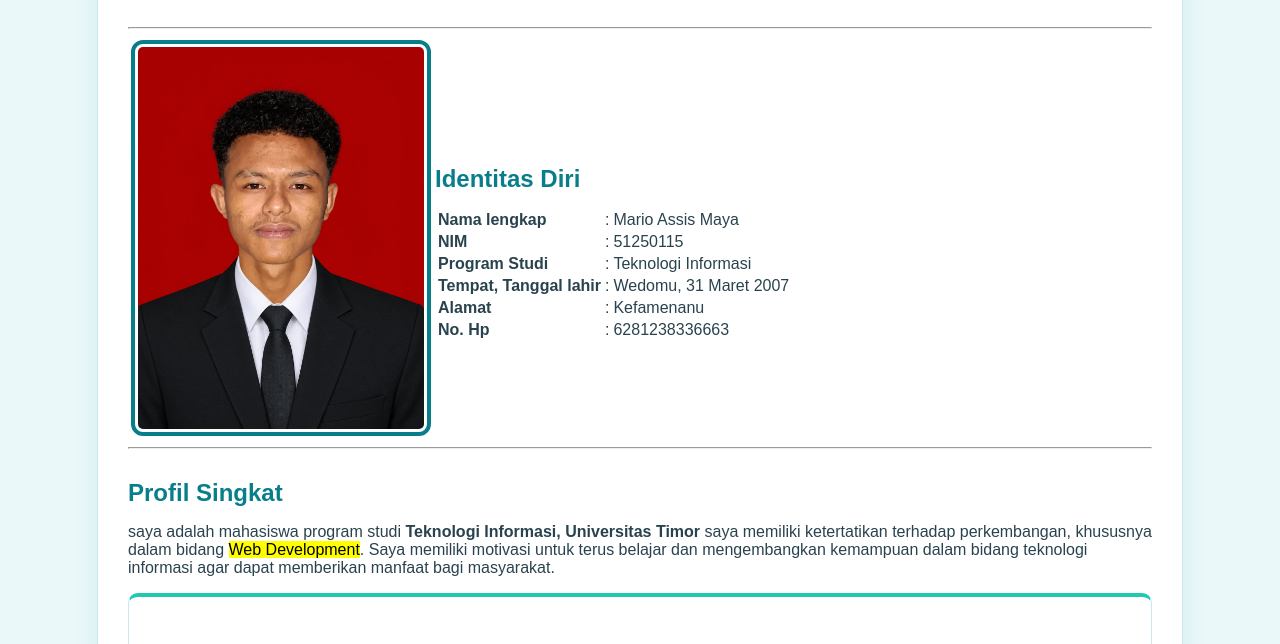
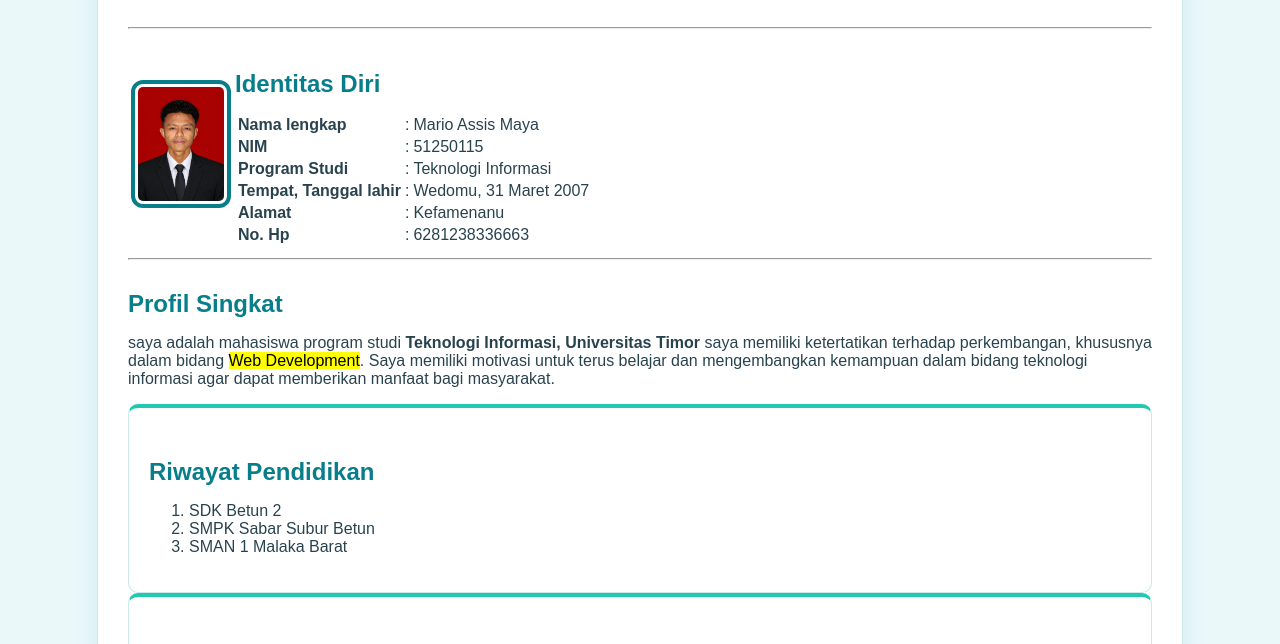
Before and after one commit to onoxz123/cv-mario, a plain HTML site: page index.html in a window 1280 px wide. Shown: the part 140-784 px from the top of the page. Drawn offline with Linux system fonts and the light colour scheme.

Commit message:
Restore original styles in STYLE.css

```diff
--- a/STYLE.css
+++ b/STYLE.css
@@ -36,8 +36,8 @@ h2 {
 
 /* FOTO PROFIL */
 .foto-profil {
-    width: 300px !important;
-    max-width: 300px !important;
+    width: 200px !important;
+    max-width: 100px !important;
     height: auto !important;
     display: 	block;
     border: 4px solid #087E8B;
```
